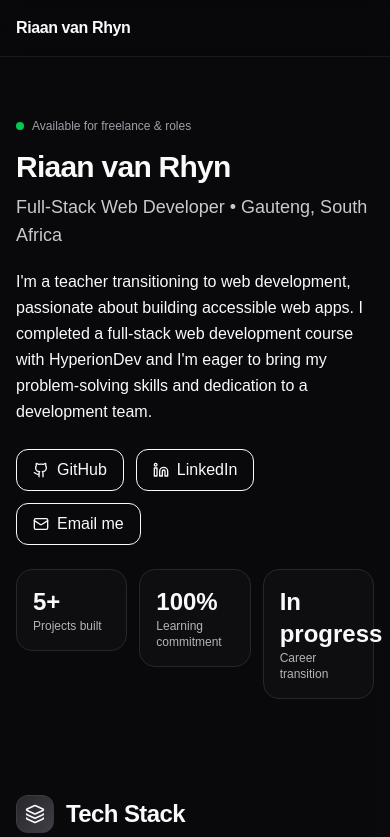
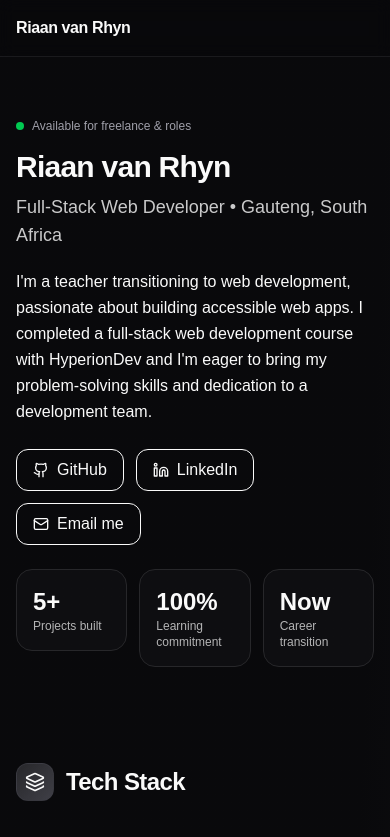
Before and after one commit to Riaan-debug/portfoliov2, a Next.js app in the folder fusion-portfolio/: page / in a window 390 px wide. Shown: the top 837 px of the page. Built offline with nearby package versions, Linux system fonts and the light colour scheme.

Commit message:
Fix mobile text overflow: change 'In progress' to 'Now' for better mobile display

```diff
--- a/fusion-portfolio/app/page.tsx
+++ b/fusion-portfolio/app/page.tsx
@@ -53,7 +53,7 @@ const ME = {
   metrics: [
     { label: "Projects built", value: "5+" },
     { label: "Learning commitment", value: "100%" },
-    { label: "Career transition", value: "In progress" },
+    { label: "Career transition", value: "Now" },
   ],
   stacks: {
     frontend: ["React", "Next.js", "TypeScript", "TailwindCSS"],
```
